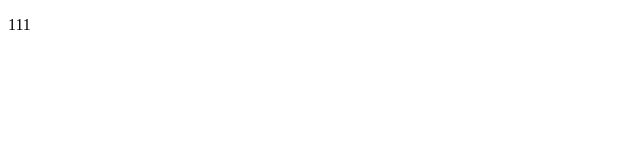
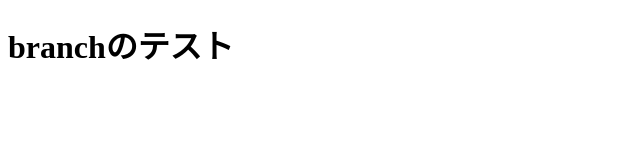
Before and after one commit to HALokada/ih12a_03_GitTest02, a plain HTML site: page index.html in a window 1280 px wide. Shown: the whole page, without its empty margins (0-640 px from the left). Drawn offline with Linux system fonts and the light colour scheme.

Commit message:
タイトルを修正

```diff
--- a/index.html
+++ b/index.html
@@ -6,6 +6,6 @@
 	<title>Document</title>
 </head>
 <body>
-	<p>111</p>
+	<h1>branchのテスト</h1>
 </body>
 </html>
--- /dev/null
+++ b/style.css
@@ -0,0 +1,3 @@
+h1{
+	font-size: 50px;
+}
```
